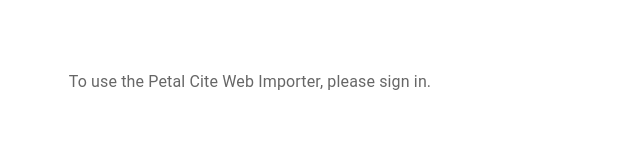
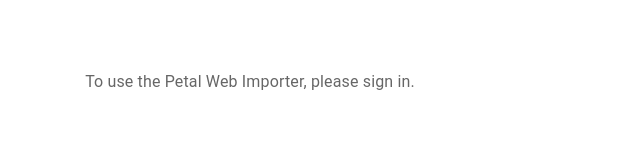
Before and after one commit to ks-collab/cite-extension, a React (Create React App) app: page / in a window 1280 px wide. Shown: the part 122-282 px from the top of the page, without its empty margins (0-640 px from the left). Built offline with nearby package versions, Linux system fonts and the light colour scheme.

Commit message:
Petal Cite -> PEtal

```diff
--- a/src/views/Popup/Home.tsx
+++ b/src/views/Popup/Home.tsx
@@ -593,14 +593,14 @@
   } else {
     buttonDisabled = false;
     if (showedButtonType === "pdf") {
-      buttonText = getButtonText("Upload PDF file to Petal Cite")
+      buttonText = getButtonText("Upload PDF file to Petal")
       buttonAction = handleSavePdf;
     } else if (showedButtonType === "html") {
       if (referenceMetaObject && referenceMetaObject.entrytype !== "misc") {
-        buttonText = getButtonText("Save embedded reference to Petal Cite");
+        buttonText = getButtonText("Save embedded reference to Petal");
         buttonAction = handleSaveReferenceMeta;
       } else {
-        buttonText = getButtonText("Save current web page to Petal Cite")
+        buttonText = getButtonText("Save current web page to Petal")
         buttonAction = handleSaveWebPage;
       }
     }
--- a/src/views/Popup/Popup.tsx
+++ b/src/views/Popup/Popup.tsx
@@ -61,7 +61,7 @@
           {user === undefined ? (
               <Box style={{ height: "300px", display: "flex" }}>
                 <Typography color="textSecondary" sx={{ margin: "auto" }}>
-                  To use the Petal Cite Web Importer, please sign in.
+                  To use the Petal Web Importer, please sign in.
                 </Typography>
               </Box>
             ) : (
```
